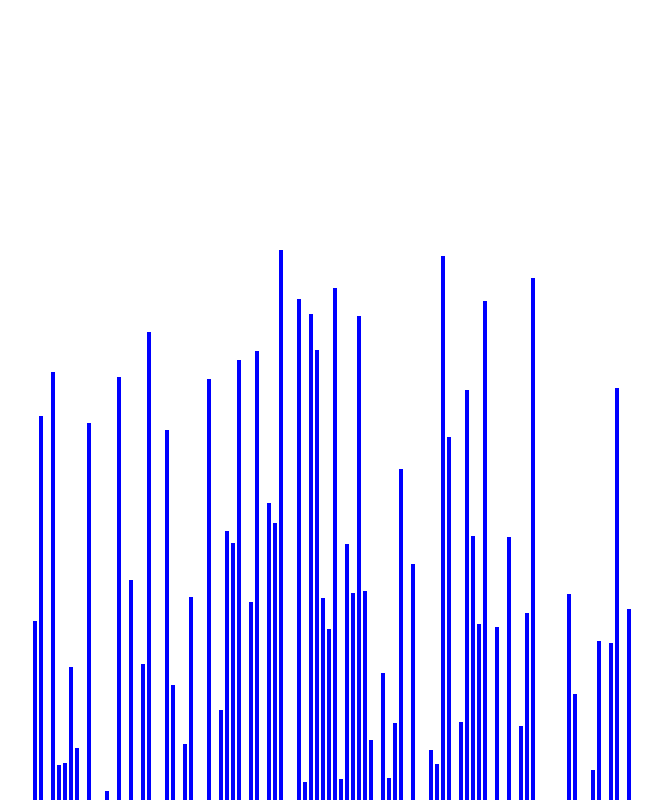
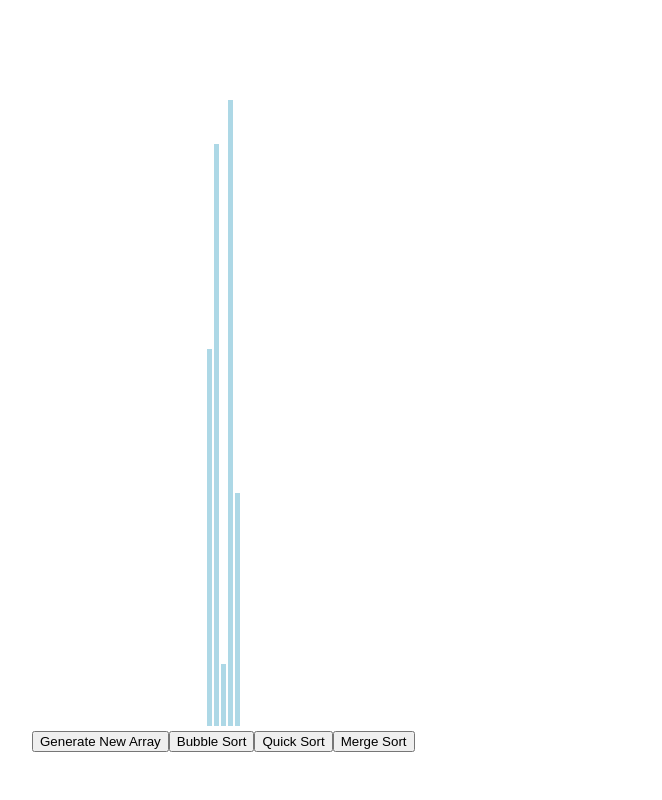
Before and after one commit to mstroner20/SortingVisualizer, a React (Create React App) app: page / in a window 1280 px wide. Shown: the top 800 px of the page, without its empty margins (68-730 px from the left). Built offline with nearby package versions, Linux system fonts and the light colour scheme.

Commit message:
Completed BubbleSort and Quicksort
-bubble sort working
-Quicksort working
-MergeSort in progress

-Styling still needs to be done along with a header for changing size and speed.

```diff
--- a/src/Components/BubbleSort.js
+++ b/src/Components/BubbleSort.js
@@ -3,9 +3,13 @@ const animations = [];
 export const swap = (arr, current, next) => {
     animations.push(arr[current]);
     animations.push(arr[next]);
+
+
     let curVal = arr[current];
     arr[current] = arr[next];
     arr[next] = curVal;
+
+
 
 
     getAnimations(animations);
--- /dev/null
+++ b/src/Components/MergeSort.js
@@ -0,0 +1,37 @@
+export const swap = () => {
+
+}
+
+
+export const doMergeSort = (array) => {
+    let arr = [];
+    // top-down implementation
+function merge(left, right) {
+
+
+    while (left.length && right.length) {
+      if (left[0] < right[0]) {
+        arr.push(left.shift());
+      } else {
+        arr.push(right.shift());
+      }
+    }
+    return arr.concat(left.slice().concat(right.slice()));
+  }
+
+  function mergeSort(arr) {
+    if (arr.length < 2) {
+      return arr;
+    }
+
+    const middle = Math.floor(arr.length / 2);
+    const left = arr.slice(0, middle);
+    const right = arr.slice(middle);
+
+    return merge(mergeSort(left), mergeSort(right));
+  }
+
+  mergeSort(array.slice());
+  return arr;
+
+}
--- /dev/null
+++ b/src/Components/QuickSort.js
@@ -0,0 +1,51 @@
+const quickSortAnims = [];
+
+
+export const swap = (arr, current, next) =>{
+
+    var curVal = arr[current];
+
+    arr[current] = arr[next];
+    arr[next] = curVal;
+
+    if(arr[current] !== arr[next]){
+        quickSortAnims.push(arr[current]);
+        quickSortAnims.push(arr[next]);
+    }
+}
+
+export const doQuickSort = (array) => {
+
+
+    QuickSort(array, 0, array.length-1); //inital call to quicksort the array
+
+
+    //function that partitions the array and sorts the partition
+    function partition(array, start, end){
+        let pivot = array[end]; //pivot index to start at the end of the arr
+        let partitionIndex = start; //partition index to start at the front of the array
+
+        for(let i = start; i < end; i++){ //going from front to end in the array
+            if(array[i] <= pivot){ //if array index is less than pivot
+                swap(array, i, partitionIndex);
+                partitionIndex++; //increment parition index
+            }
+        }
+
+        swap(array, partitionIndex, end);
+
+        return partitionIndex;
+    }
+
+    function QuickSort(array, start, end){
+        if(start < end){
+            let partitionIndex = partition(array, start, end);
+            QuickSort(array, start, partitionIndex-1);
+            QuickSort(array, partitionIndex+1, end);
+        }
+    }
+
+    return array;
+}
+
+export default quickSortAnims;
--- a/src/Components/Sorting.css
+++ b/src/Components/Sorting.css
@@ -2,7 +2,7 @@
     position: absolute;
     left: 100px;
 
-    margin-top: 250px;
+    margin-top: 100px;
 
 
 }
@@ -10,9 +10,9 @@
 
 
 .array-bar{
-    width: 4px;
+    width: 5px;
 
-    background-color: blue;
+    background-color: lightblue;
     display: inline-block;
     margin: 0 1px;
 
--- a/src/Components/Sorting.jsx
+++ b/src/Components/Sorting.jsx
@@ -1,25 +1,27 @@
 import React from 'react'
 import '../Components/Sorting.css'
 import  '../Components/BubbleSort.js';
-import animations, { doBubbleSort, getAnimations } from '../Components/BubbleSort.js';
+import animations, { doBubbleSort } from '../Components/BubbleSort.js';
+import quickSortAnims, { doQuickSort } from '../Components/QuickSort.js';
+import { doMergeSort } from './MergeSort';
 
 
 export class SortingVisualizer extends React.Component{
+
 
     //Creates a random array for sorting purpose
     constructor(props){
         super(props);
 
-
         this.state = {
             array:[],
+            quickSortSpeed: 100,
+            bubbleSortSpeed: 1,
         };
     }
 
     componentDidMount() {
         this.resetArray();
-
-
     }
 
 
@@ -27,12 +29,12 @@ export class SortingVisualizer extends React.Component{
     resetArray(){
         let array = [];
 
-        for(let i = 0; i < 100; i++){
+        for(let i = 0; i < 5; i++){
             array.push(randomIntFromIntervals(5,750, array));
 
         }
-
         this.setState({array});
+        console.log(array);
     }
 
 
@@ -43,7 +45,7 @@ export class SortingVisualizer extends React.Component{
         console.log(sortedArray);
         let bars = [];
 
-         //Only initial positions
+        //Only initial positions
         //console.log(arrayBars); //inital log
         anims = animations;
         //console.log(anims);
@@ -63,14 +65,14 @@ export class SortingVisualizer extends React.Component{
                 let firstIdx = 0;
                 let secondIdx = 0;
 
-               while(swap == 0)
+               while(swap === 0)
                {
                    for(let j = 0; j < bars.length; j++){
-                       if(bars[j].style.height == firstBar){
+                       if(bars[j].style.height === firstBar){
                            firstIdx = j;
                            bars[j].style.backgroundColor = 'red';
                        }
-                       else if(bars[j].style.height == secondBar){
+                       else if(bars[j].style.height === secondBar){
                             secondIdx = j;
                             bars[j].style.backgroundColor = "red";
                        }
@@ -87,17 +89,10 @@ export class SortingVisualizer extends React.Component{
                    bars[firstIdx].style.height = bars[secondIdx].style.height;
                    bars[secondIdx].style.height = temp;
 
-
-
                    swap++;
                }
 
-
-
-
-
-
-            }, i * 5)
+            }, i * this.state.bubbleSortSpeed)
 
 
 
@@ -110,23 +105,96 @@ export class SortingVisualizer extends React.Component{
 
     };
 
+    quicksort(){
+        let anims = [];
+        const sortedArray = doQuickSort(this.state.array);
+        anims = quickSortAnims;
+        let bars = [];
+
+        console.log(sortedArray);
+
+        for(let i = 0; i < anims.length; i+=2){
+
+            let swap = 0;
+            let firstBar = anims[i] + 'px';
+            let secondBar = anims[i+1] + 'px';
+            bars = document.getElementsByClassName('array-bar');
+
+            console.log('anim: ' + firstBar + ' ' + secondBar);
+
+            //console.log(currentArrayBars);
+
+            setTimeout(() => {
+                let firstIdx = 0;
+                let secondIdx = 0;
+
+               while(swap === 0)
+               {
+                   for(let j = 0; j < bars.length; j++){
+                       if(bars[j].style.height === firstBar){
+                           firstIdx = j;
+                           bars[j].style.backgroundColor = 'red';
+                       }
+                       else if(bars[j].style.height === secondBar){
+                            secondIdx = j;
+                            bars[j].style.backgroundColor = "red";
+                       }
+                       else{
+                        bars[j].style.backgroundColor = "lightblue";
+                       }
+                   }
+                   if(firstIdx === secondIdx){
+                    bars[firstIdx].style.backgroundColor = "red";
+                   }
+                   else{
+                    let temp = bars[firstIdx].style.height;
+
+                    bars[firstIdx].style.backgroundColor = "red";
+                    bars[secondIdx].style.backgroundColor = "red";
+
+                    bars[firstIdx].style.height = bars[secondIdx].style.height;
+                    bars[secondIdx].style.height = temp;
+
+                   }
+
+
+
+                   swap++;
+               }
+            }, i * this.state.quickSortSpeed)
+        }
+
+        anims.length = 0;
+    }
+
+    mergeSort(){
+
+        const sortedArray = doMergeSort(this.state.array);
+        console.log(sortedArray);
+
+    }
 
 render(){
     const {array} = this.state;
 
     return (
+
        <div className = "array-container">
+
         {array.map((value, idx) => (
                 <div className = "array-bar"   key = {idx}
                   style = {{height: `${value}px`}}>
                 </div>
         ))}
 
-        <button onClick ={() => this.resetArray()}> Generate New Array </button>
-        <button onClick ={() => this.bubbleSort()}> Bubble Sort</button>
+        <div >
+            <button onClick ={() => this.resetArray()}> Generate New Array </button>
+            <button onClick ={() => this.bubbleSort()}> Bubble Sort</button>
+            <button onClick ={() => this.quicksort()}>  Quick Sort</button>
+            <button onClick ={() => this.mergeSort()}>  Merge Sort</button>
+        </div>
 
         </div>
-
     );
 }
 
@@ -136,8 +204,6 @@ render(){
 }
 export default SortingVisualizer
 
-
-
 function randomIntFromIntervals(min, max, arr){
     while(arr.length < max){
         var r = Math.floor(Math.random() * max) + 1;
```
